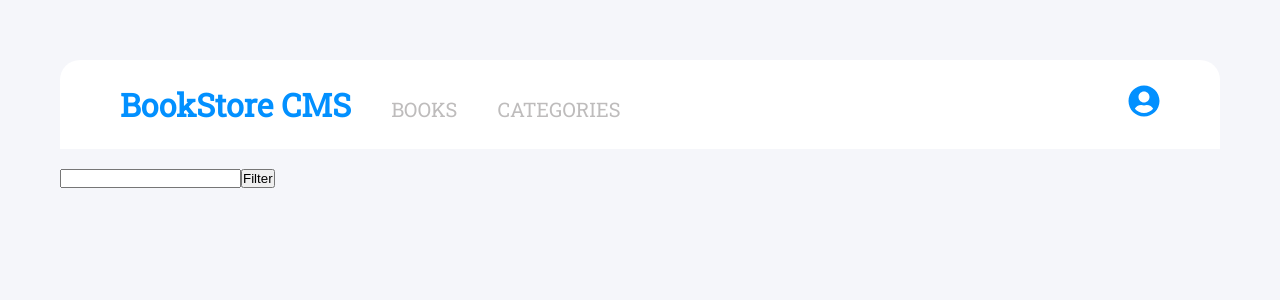
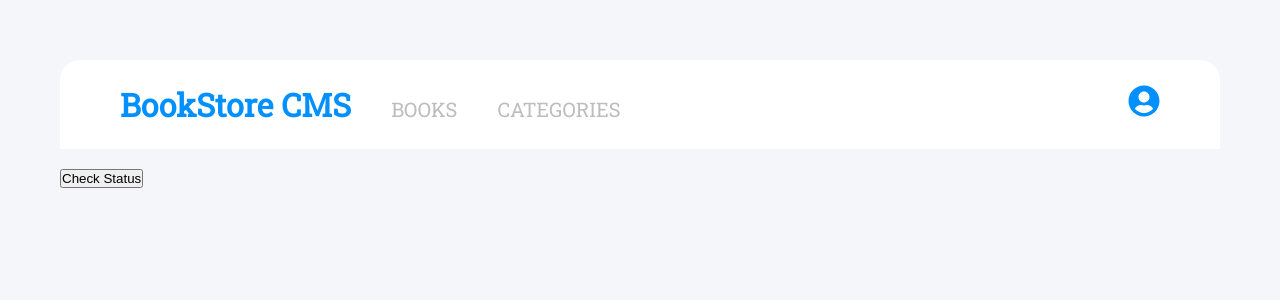
Before and after one commit to kal2944/book-store, a React (Create React App) app: page /categories in a window 1280 px wide. Shown: the top 300 px of the page. Built offline with nearby package versions, Linux system fonts and the light colour scheme.

Commit message:
update categorie file

```diff
--- a/src/components/books/bookCatagories.js
+++ b/src/components/books/bookCatagories.js
@@ -1,19 +1,16 @@
-import React, { useState } from 'react';
-import { useSelector } from 'react-redux';
+import React from 'react';
+import { useSelector, useDispatch } from 'react-redux';
+import { checkStatus } from '../../redux/categories/categoriesSlice';
 import './book.css';
 
 function Catagories() {
   const { categories } = useSelector((state) => state.categories);
-  const [searchField, setSearchField] = useState('');
-  const [filterResult, setFilterResult] = useState(categories);
-
-  const filterHandler = () => {
-    setFilterResult(filterResult.map((item) => item.country.includes(searchField)));
-  };
+  const dispatch = useDispatch();
+  const handleClick = () => dispatch(checkStatus());
   return (
-    <div>
-      <input type="text" value={searchField} onChange={(e) => setSearchField(e.target.value)} />
-      <button type="button" onClick={filterHandler}>Filter</button>
+    <div className="categories-wrapper">
+      <p>{categories}</p>
+      <button type="button" onClick={handleClick}>Check Status</button>
     </div>
   );
 }
--- a/src/redux/categories/categoriesSlice.js
+++ b/src/redux/categories/categoriesSlice.js
@@ -9,9 +9,9 @@ const categoriesSlice = createSlice({
   name: 'catagorie',
   initialState,
   reducers: {
-    isOpen: (state) => { state.categories = 'Under construction'; },
+    checkStatus: () => 'Under construction',
   },
 });
 
-export const { isOpen } = categoriesSlice.actions;
+export const { checkStatus } = categoriesSlice.actions;
 export default categoriesSlice.reducer;
```
